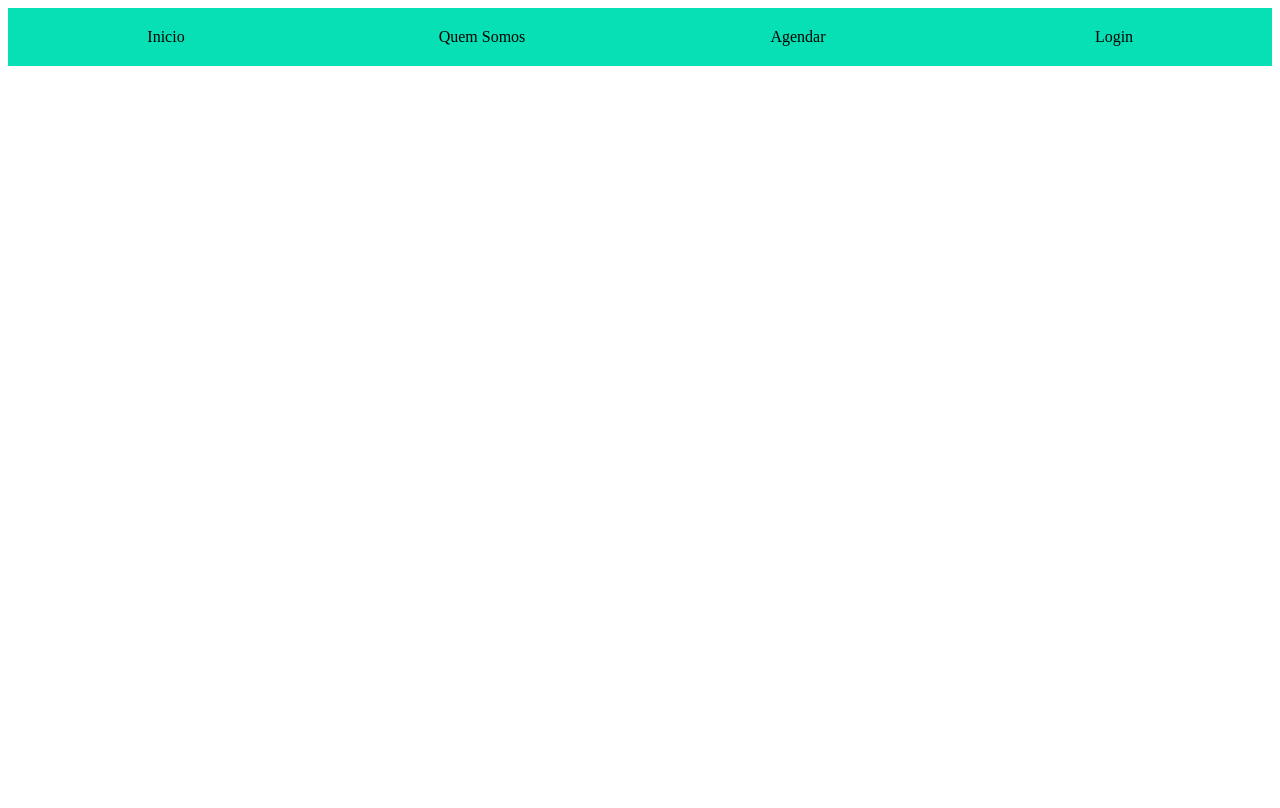
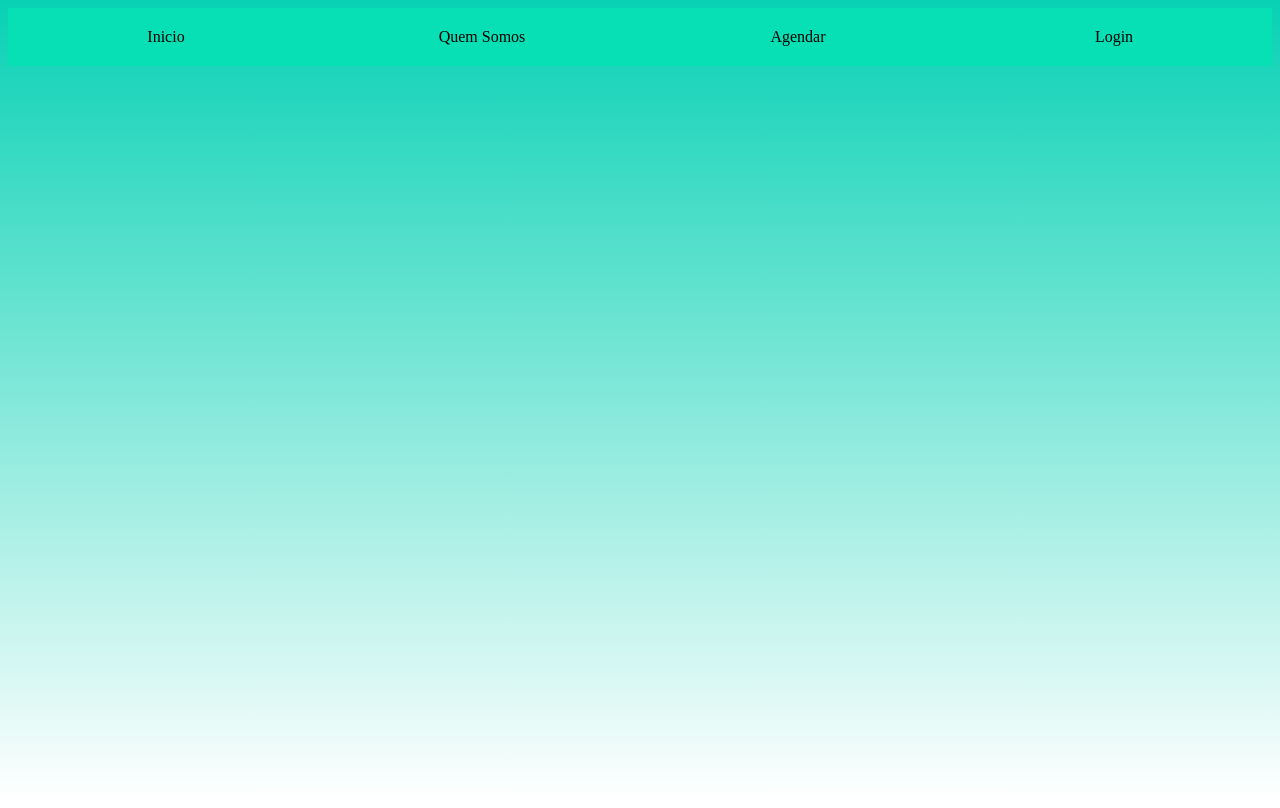
Before and after one commit to Matteus777/SitePI, a PHP site: page / in a window 1280 px wide. Before the commit the page ends 66 px from the top, so only its background shows below. Run offline with PHP 8.4, Linux system fonts and the light colour scheme.

Commit message:
Background do body

```diff
--- a/public_html/estilo.css
+++ b/public_html/estilo.css
@@ -1,4 +1,7 @@
-#Menu div{
+html{
+    height: 100%;
+}
+div.menu{
     float:left;
     width:25%;
     padding-top: 20px;
@@ -6,6 +9,15 @@
     background-color: #07dfb4;
     text-align:center;
 }
-#Menu div:hover{
-        background-color: #07d1b4;
+div.menu:hover{
+        background: #07d1b4;
+
 }
+div.textos{
+    font-size: 25px;
+}
+body{
+    background: linear-gradient(#07d1b4 , white);
+    min-height: 100%;
+    background-repeat: no-repeat;
+}
--- a/public_html/index.php
+++ b/public_html/index.php
@@ -1,20 +1,14 @@
 <!DOCTYPE html>
 <html>
     <head>
-        <title>LALALA</title>
+        <title>Clínica Bom Olhar</title>
         <meta charset="UTF-8">
         <link href="estilo.css" rel="stylesheet" type="text/css"/>
     </head>
     <body>
-        <div id="Menu">
-            <div id="Inicio">Inicio</div>
-            <div id="Quem">Quem Somos</div>
-            <div id="Agendar">Agendar</div>
-            <div id="Login">Login </div>
-
-
-
-
-        </div>
+            <div class="menu">Inicio</div>
+            <div class="menu">Quem Somos</div>
+            <div class="menu">Agendar</div>
+            <div class="menu">Login </div>
     </body>
 </html>
```
Also changed, not shown: public_html/quemsomos.php (added, +17 -0 lines), 2 other files.
